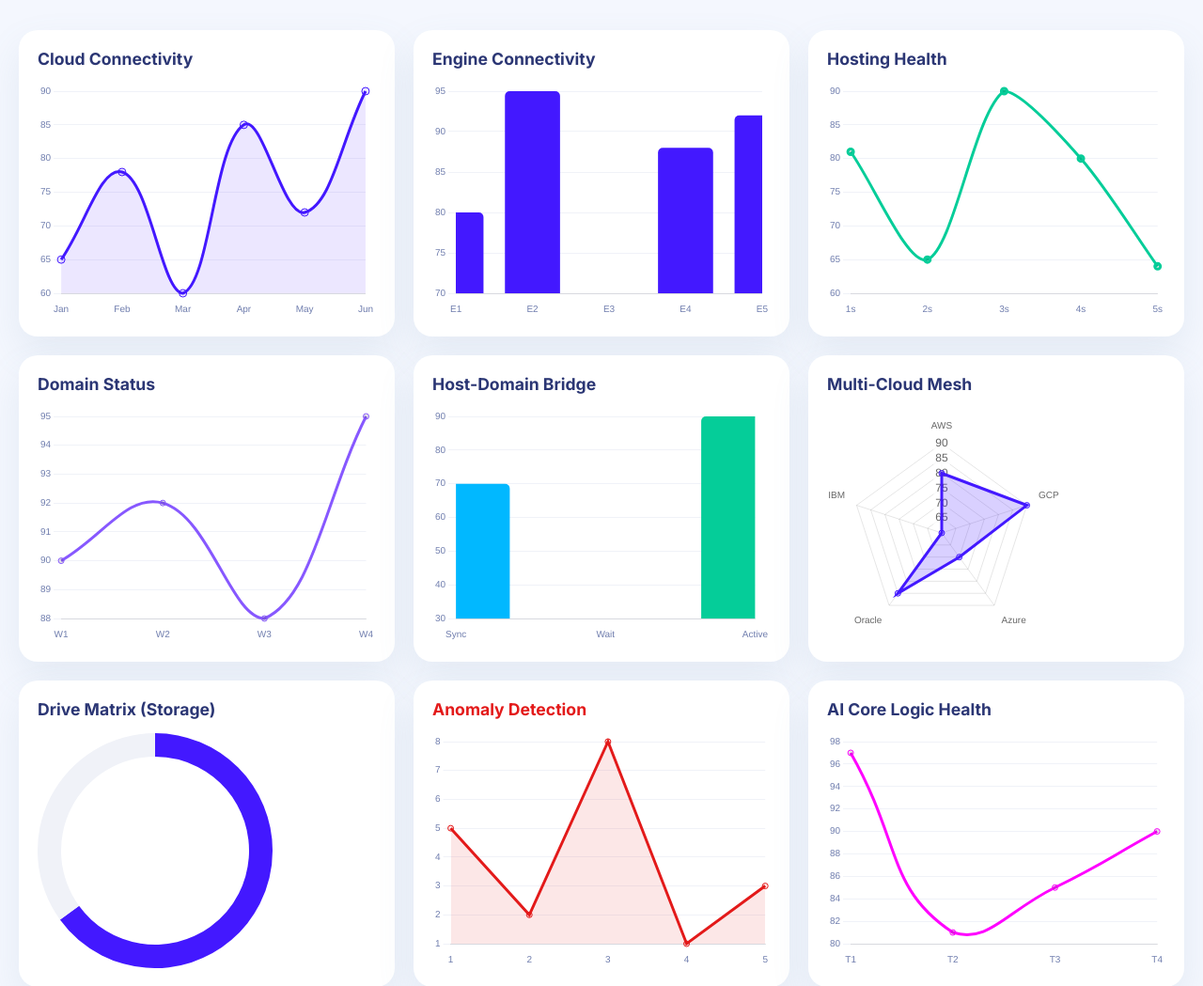
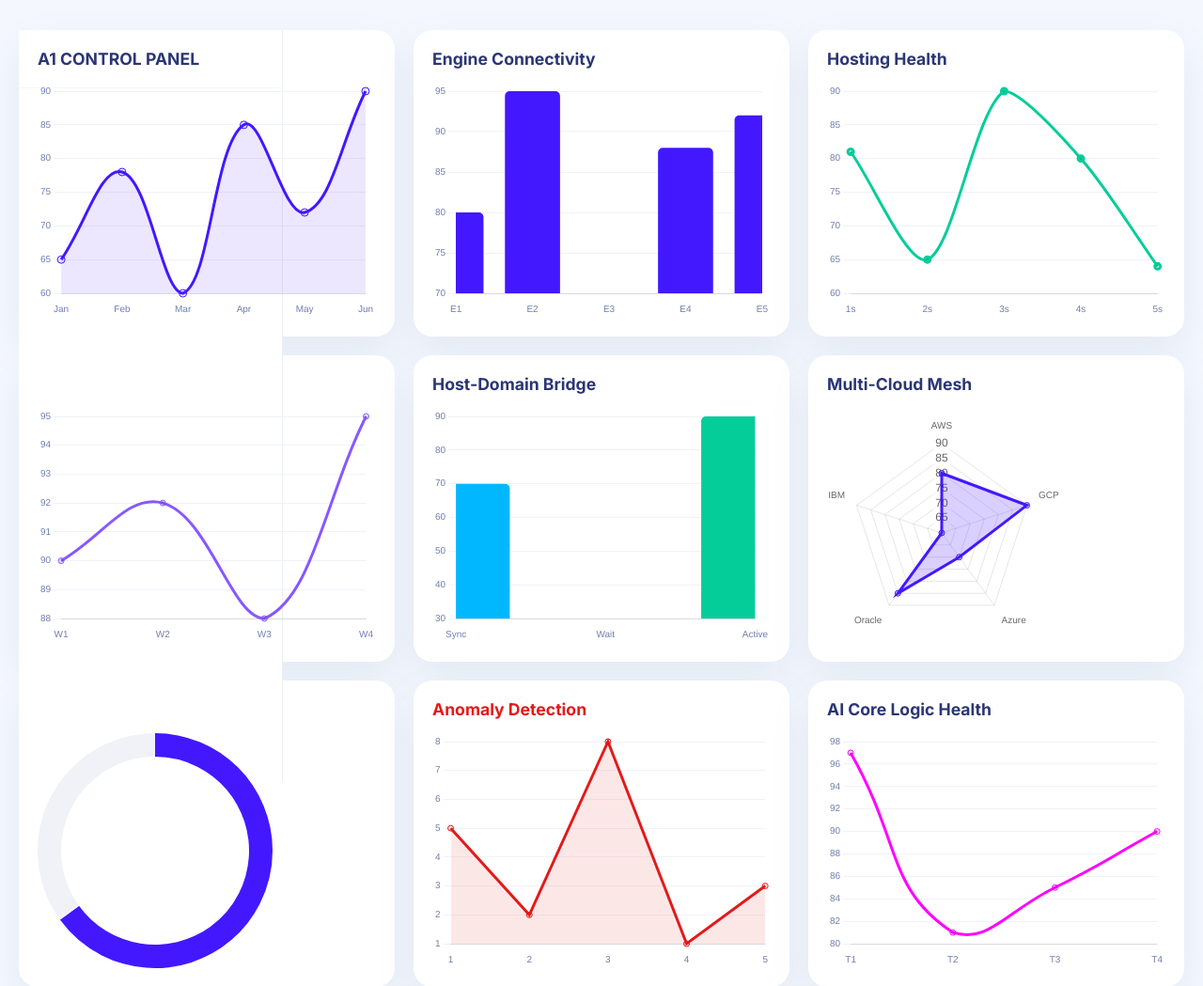
Before and after one commit to Pawan7489/Project_A1, a Flask app: page / in a window 1280 px wide. Shown: the part 160-1209 px from the top of the page at 94% size. Run offline with Flask 3, Linux system fonts and the light colour scheme.

Commit message:
Update index.html

```diff
--- a/templates/index.html
+++ b/templates/index.html
@@ -27,6 +27,25 @@
             <h2>Dashboard Overview</h2>
             <p>Real-time system performance and connectivity metrics.</p>
         </header>
+
+
+
+
+        <div class="main-wrapper">
+    <aside class="sidebar">
+        <div class="sidebar-header" style="padding:20px; border-bottom:1px solid #f4f7fe;">
+            <h2 style="font-size:1.1rem; font-weight:800; color:#2b3674;">A1 CONTROL PANEL</h2>
+        </div>
+        <nav class="menu-list" id="dynamicMenu"></nav>
+    </aside>
+
+    <main class="content" style="margin-left: 280px;">
+        </main>
+        </div>
+
+
+
+
 
         <div class="dashboard-grid">
 
```
